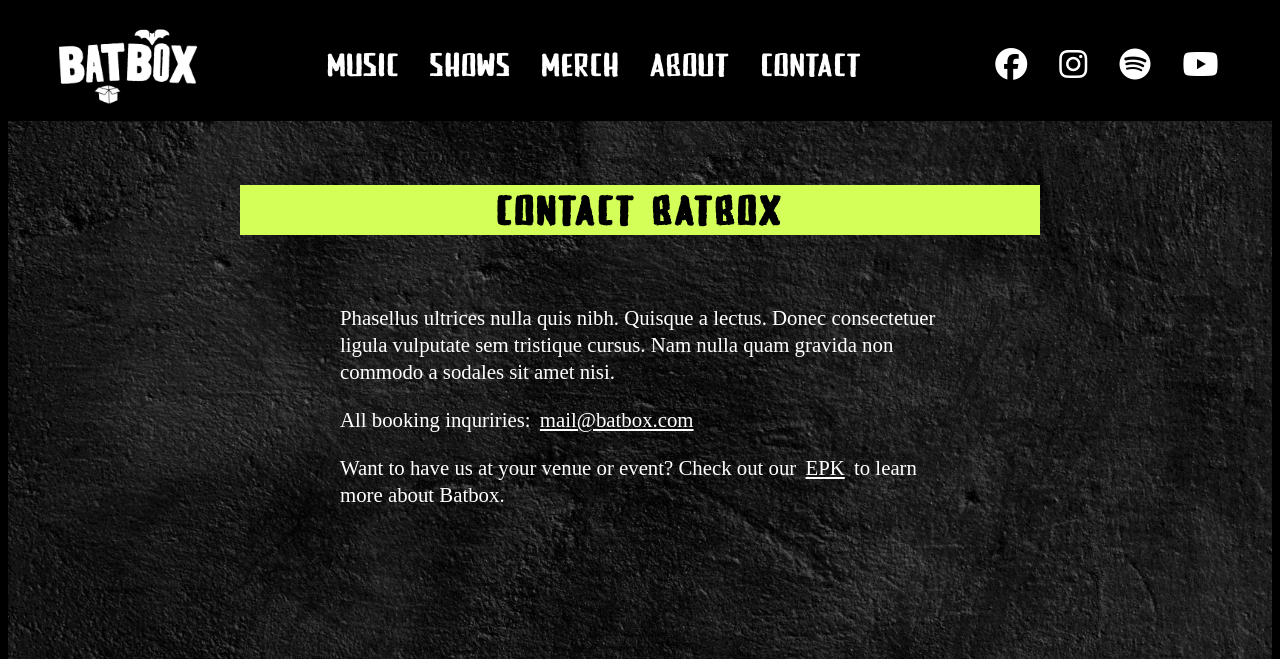
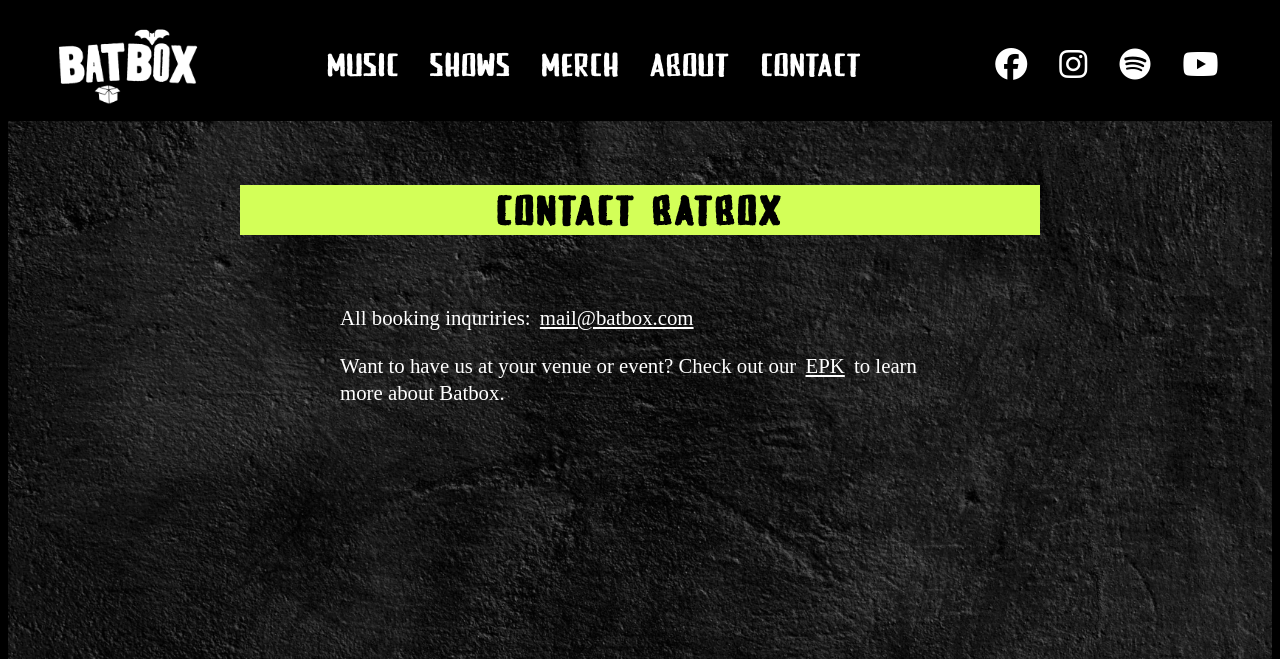
Before and after one commit to batboxseattle/batboxseattle.com, a plain HTML site: page contact.html in a window 1280 px wide. Shown: the top 659 px of the page. Drawn offline with nearby package versions, Linux system fonts and the light colour scheme.

Commit message:
small commit

```diff
--- a/contact.html
+++ b/contact.html
@@ -21,10 +21,6 @@
             <h2 class="punk">Contact Batbox</h2>
         </div>
         <div class="paragraph-container">
-            <p>
-                Phasellus ultrices nulla quis nibh. Quisque a lectus. Donec consectetuer ligula vulputate sem tristique cursus. Nam
-                nulla quam gravida non commodo a sodales sit amet nisi.
-            </p>
 
             <p>
                 All booking inquriries: <a href="mailto:mail@batbox.com">mail@batbox.com</a>
```
